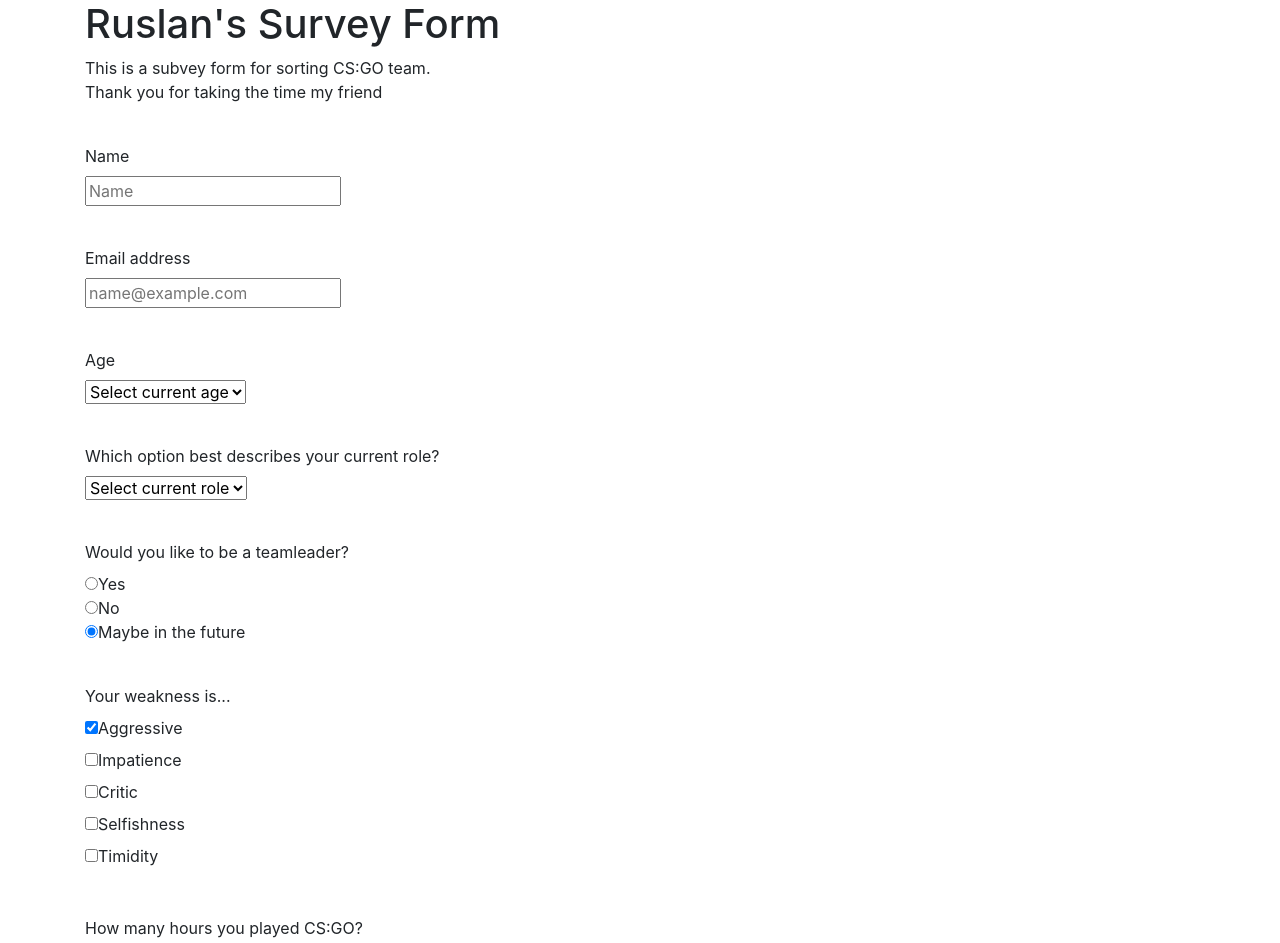
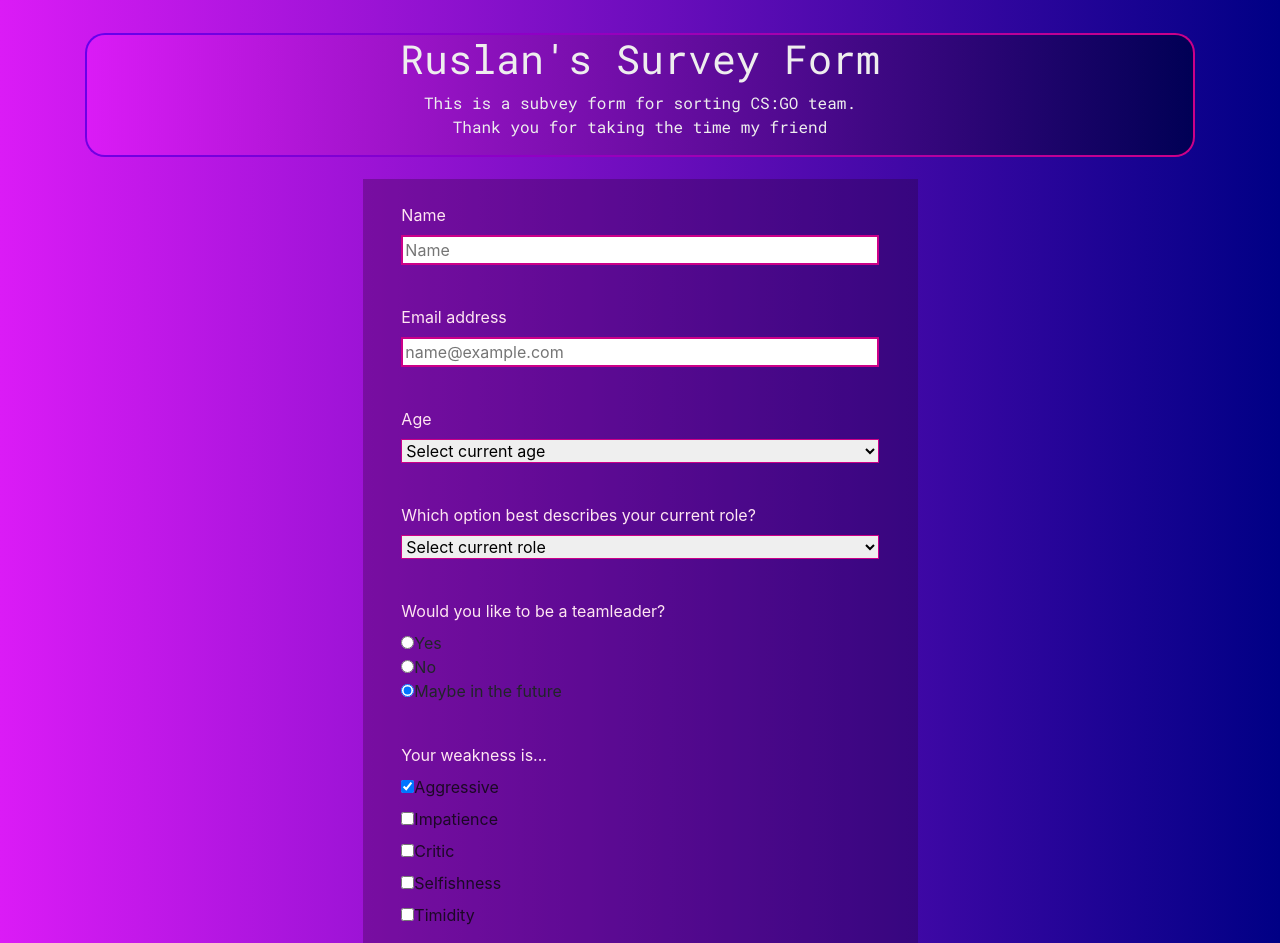
Before and after one commit to RuslanKussein/Survey-Form, a plain HTML site: page Survey-Form/html/index.html in a window 1280 px wide. Shown: the top 943 px of the page. Drawn offline with nearby package versions, Linux system fonts and the light colour scheme; a web font is replaced by a local one.

Commit message:
Update index.html

```diff
--- a/Survey-Form/html/index.html
+++ b/Survey-Form/html/index.html
@@ -2,19 +2,17 @@
 <html lang="en">
 <head>
     <meta charset="UTF-8">
-    <link rel="stylesheet" href="../css/SurveyFormCSS.css">
     <title>Ruslan's Survey Form</title>
+    <link rel="stylesheet" href="../css/style.css">
     <link href="https://fonts.googleapis.com/css?family=Alatsi|Bebas+Neue|Oswald|Roboto+Mono&display=swap" rel="stylesheet">
     <link rel="stylesheet" href="https://stackpath.bootstrapcdn.com/bootstrap/4.4.1/css/bootstrap.min.css" integrity="sha384-Vkoo8x4CGsO3+Hhxv8T/Q5PaXtkKtu6ug5TOeNV6gBiFeWPGFN9MuhOf23Q9Ifjh" crossorigin="anonymous">
 </head>
 <body class="container">
-    <header>
     <div id="heading">
         <h1 id="title">Ruslan's Survey Form</h1>
         <p id="description">This is a subvey form for sorting CS:GO team. <br>Thank you for taking the time my friend</p>
     </div>
-    </header>
-    <div class="containerforsurveyform">
+    <div class="container-for-survey-form">
         <br>
         <form action="#" method="get" id="survey-form">
             <!--name-->
@@ -122,20 +120,3 @@
     </div>
 </body>
 </html>
-<!--
-User Story #10: For the name, email, and number input fields inside the form I can see corresponding labels that describe the purpose of each field with the following ids: id="name-label", id="email-label", and id="number-label".
-
-User Story #11: For the name, email, and number input fields, I can see placeholder text that gives me a description or instructions for each field.
-
-User Story #12: Inside the form element, I can select an option from a dropdown that has a corresponding id="dropdown".
-
-User Story #13: Inside the form element, I can select a field from one or more groups of radio buttons. Each group should be grouped using the name attribute.
-
-User Story #14: Inside the form element, I can select several fields from a series of checkboxes, each of which must have a value attribute.
-
-User Story #15: Inside the form element, I am presented with a textarea at the end for additional comments.
-
-User Story #16: Inside the form element, I am presented with a button with id="submit" to submit all my inputs.
-
-You can build your project by forking this CodePen pen. Or you can use this CDN link to run the tests in any environment you like: https://cdn.freecodecamp.org/testable-projects-fcc/v1/bundle.js
--->
```
